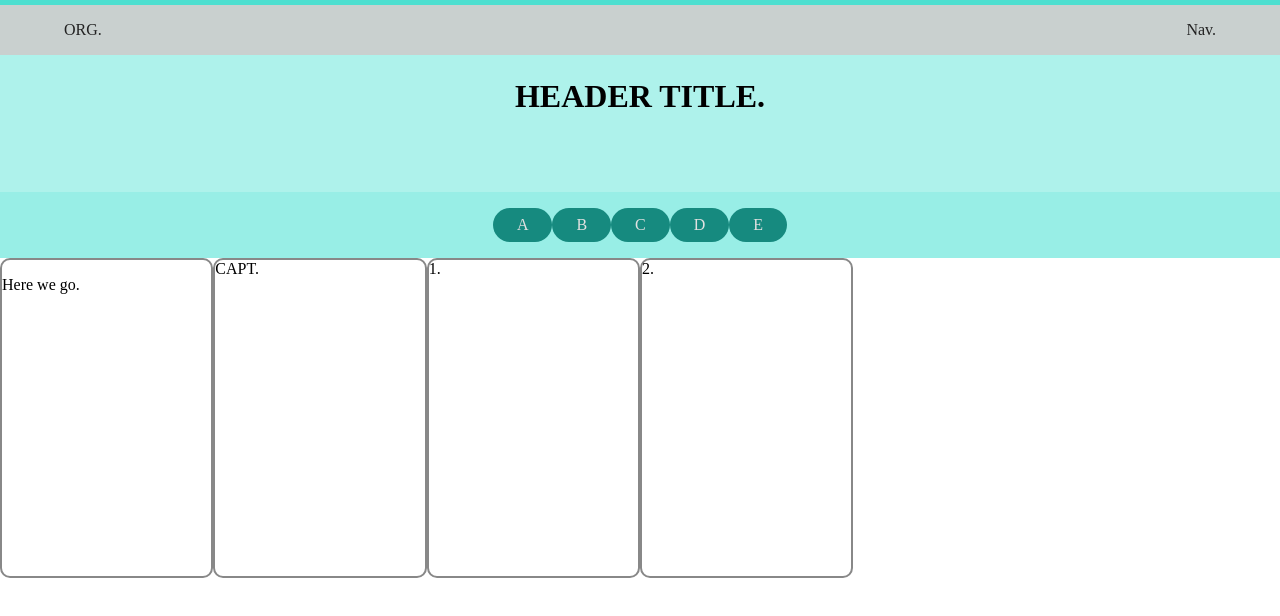
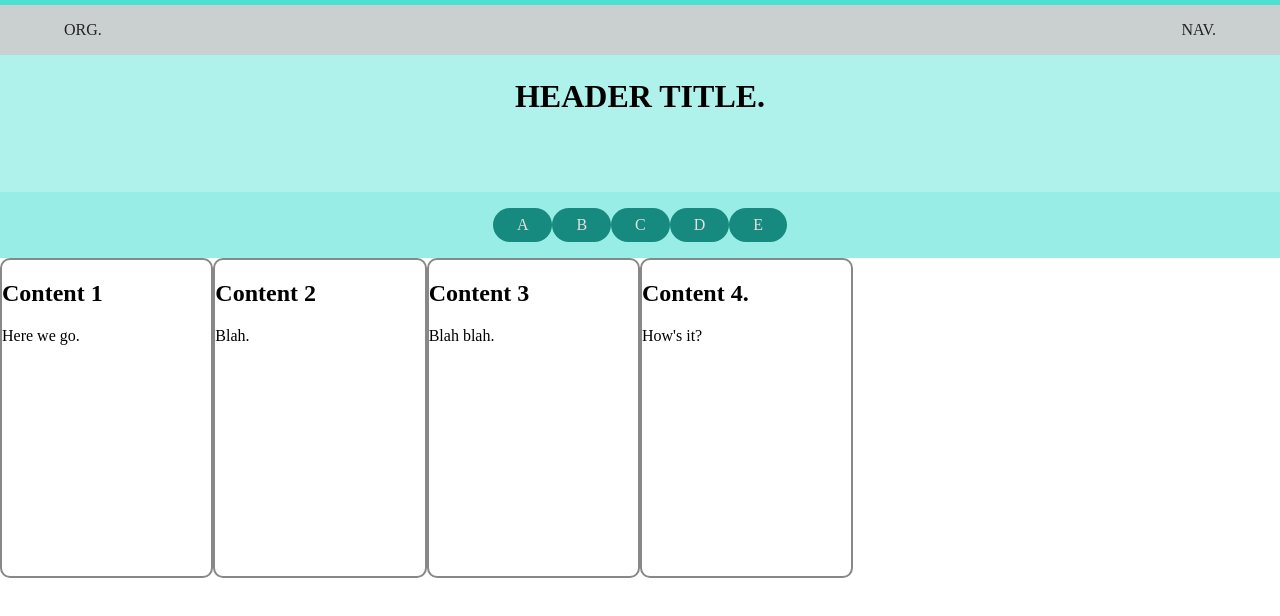
Before and after one commit to earthoul/sandbox, a plain HTML site: page test.html in a window 1280 px wide. Drawn offline with Linux system fonts and the light colour scheme.

Commit message:
Make codes more semantic

```diff
--- a/css/test.scss
+++ b/css/test.scss
@@ -31,8 +31,10 @@ head {
     left: 0;
     right: 0;
   z-index: 1;
-  .nav {
-  }
+}
+
+.burger {
+  text-transform: uppercase;
 }
 
 /* Grid */
--- a/test.html
+++ b/test.html
@@ -2,15 +2,15 @@
 <meta charset="utf-8">
 <link rel="stylesheet" href="./css/test.css">
 <title>Test Page</title>
-<div class="navbar">
+<nav class="navbar">
   <div>ORG.</div>
-  <div class="nav">Nav.</div>
-</div>
+  <div class="burger">Nav.</div>
+</nav>
 <div class="container">
-  <div class="header">
+  <header class="header">
     <h1>HEADER TITLE.</h1>
-  </div>
-  <div class="nav2">
+  </header>
+  <nav class="nav2">
     <ul>
       <li>A</li>
       <li>B</li>
@@ -18,13 +18,23 @@
       <li>D</li>
       <li>E</li>
     </ul>
-  </div>
-  <div class="main">
-    <div class="el">
+  </nav>
+  <main class="main" role="main">
+    <section class="el">
+      <h1>Content 1</h1>
       <p>Here we go.</p>
-    </div>
-    <div class="el">CAPT.</div>
-    <div class="el">1.</div>
-    <div class="el">2.</div>
-  </div>
+    </section>
+    <section class="el">
+      <h1>Content 2</h1>
+      <p>Blah.</p>
+    </section>
+    <section class="el">
+      <h1>Content 3</h1>
+      <p>Blah blah.</p>
+    </section>
+    <section class="el">
+      <h1>Content 4.</h1>
+      <p>How's it?</p>
+    </section>
+  </main>
 </div>
```
Also changed, not shown: css/test.css, css/test.min.css.
